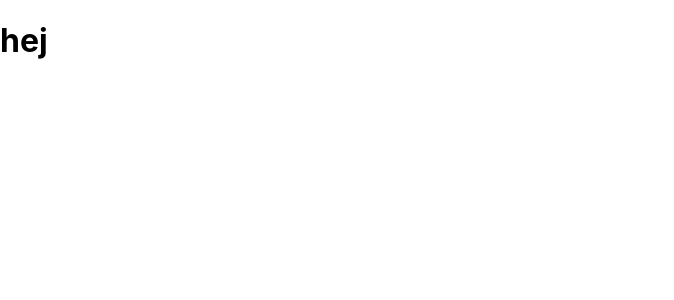
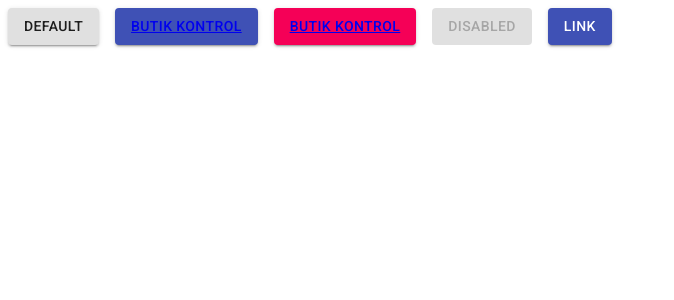
Before and after one commit to emely-webit/age-restriction, a React (Create React App) app: page / in a window 1280 px wide. Shown: the top 300 px of the page, without its empty margins (0-674 px from the left). Built offline with nearby package versions, Linux system fonts and the light colour scheme.

Commit message:
Frontpage in making

```diff
--- a/package.json
+++ b/package.json
@@ -9,6 +9,7 @@
     "@testing-library/user-event": "^7.2.1",
     "react": "^16.13.1",
     "react-dom": "^16.13.1",
+    "react-router-dom": "^5.2.0",
     "react-scripts": "3.4.1"
   },
   "scripts": {
--- a/src/App.js
+++ b/src/App.js
@@ -1,10 +1,20 @@
 import React from 'react';
+import Frontpage from './components/Frontpage/Frontpage';
+import { HashRouter, Route } from 'react-router-dom';
+import Header from './components/Header/Header';
 
 function App() {
   return (
-    <div className="App">
-      <h1>hej</h1>
-    </div>
+    <HashRouter>
+
+      <div className="App">
+        <Route exact path="/" component={Frontpage} />
+        <Route exact path="/butik" component={Header} />
+        <Route exact path="/diskotek-over-16" component={Frontpage} />
+        <Route exact path="/diskotek-over-18" component={Frontpage} />
+      </div>
+
+    </HashRouter>
   );
 }
 
--- /dev/null
+++ b/src/components/Frontpage/Frontpage.js
@@ -0,0 +1,36 @@
+import React from 'react'
+import { makeStyles } from '@material-ui/core/styles';
+import Button from '@material-ui/core/Button';
+import { Link } from 'react-router-dom';
+
+const useStyles = makeStyles((theme) => ({
+  root: {
+    '& > *': {
+      margin: theme.spacing(1),
+    },
+  },
+}));
+
+function Frontpage() {
+    const classes = useStyles();
+
+    return (
+         <div className={classes.root}>
+            <Button variant="contained">Default</Button>
+            <Button variant="contained" color="primary">
+                <Link to="/butik">Butik kontrol</Link>
+            </Button>
+            <Button variant="contained" color="secondary">
+                <Link to="/butik">Butik kontrol</Link>
+            </Button>
+            <Button variant="contained" disabled>
+                Disabled
+            </Button>
+            <Button variant="contained" color="primary" href="#butik">
+                Link
+            </Button>
+        </div>
+    )
+}
+
+export default Frontpage
--- /dev/null
+++ b/src/components/Header/Header.js
@@ -0,0 +1,13 @@
+import React from 'react'
+import { Link } from 'react-router-dom'
+
+function Header() {
+    return (
+        <div>
+            Du er i headeren nu
+            <Link to="/">Tilbage til forsiden</Link>
+        </div>
+    )
+}
+
+export default Header
```
Also changed, not shown: 1 other file (tests, documents, lock files or other folders).
